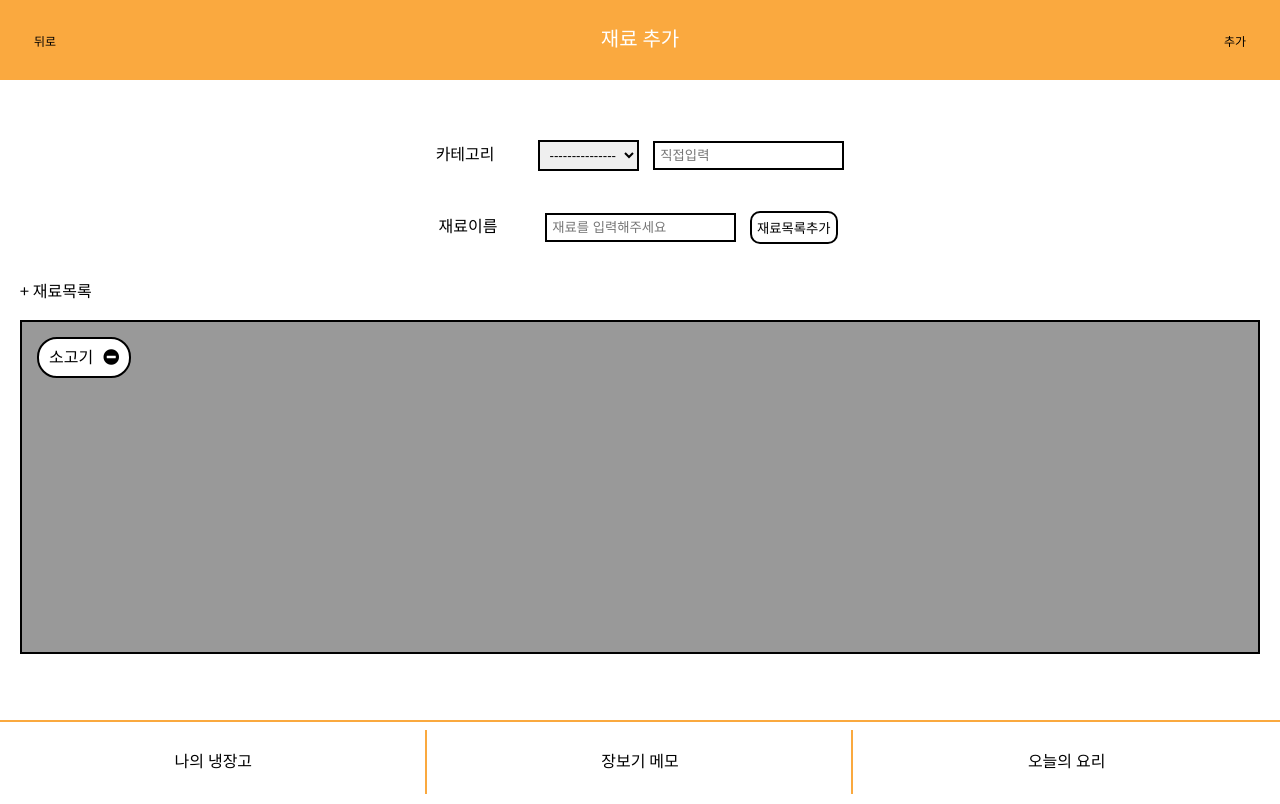
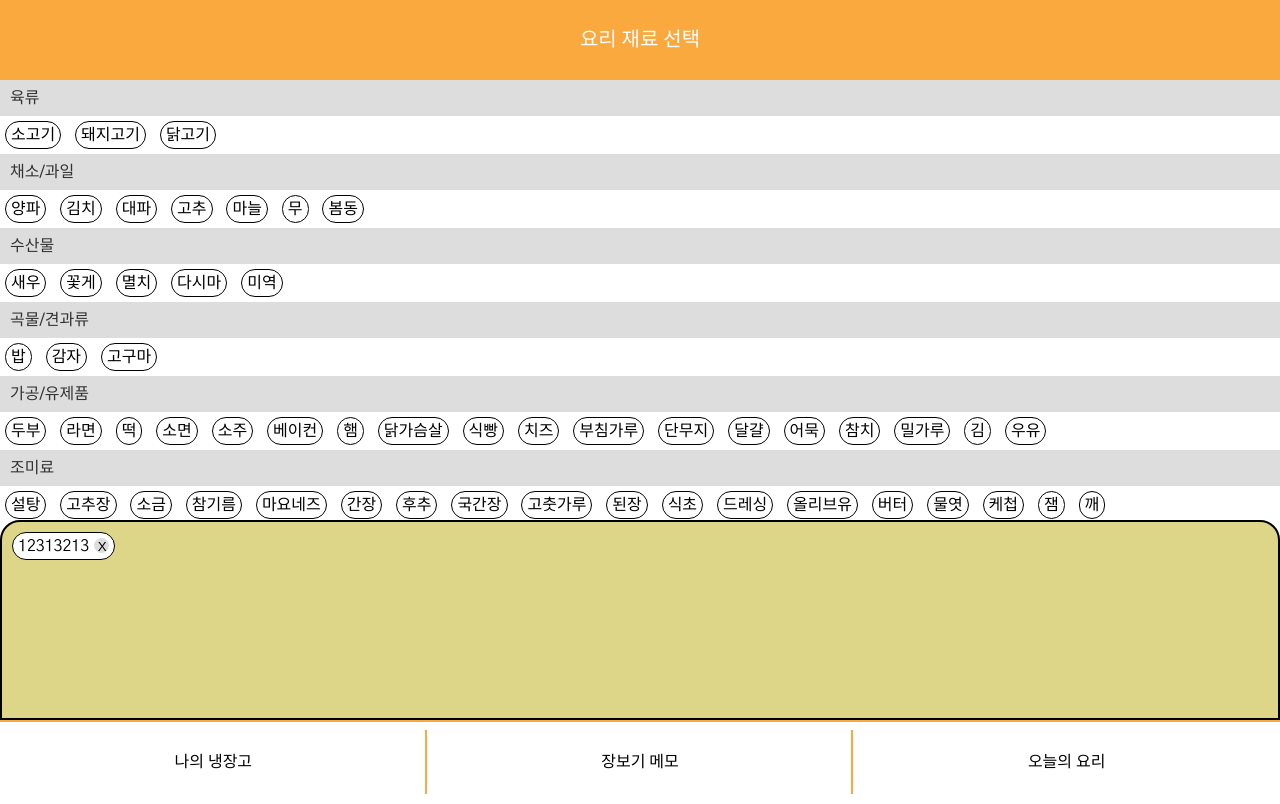
Before and after one commit to park-moen/EMO-v2, a web app: file public/ingredient.html in a window 1280 px wide. Run offline with its HTML, style and script files only (its server is not run), Linux system fonts and the light colour scheme; some libraries are stand-ins or nearby versions.

Commit message:
Fix : ingredient 및 my-ref 수정

```diff
--- a/public/css/ingredient.css
+++ b/public/css/ingredient.css
@@ -3,10 +3,12 @@
   top: 0;
   left: 0;
   /* background-color: #ddd; */
+  padding-top: 80px;
+  padding-bottom: 200px;
 }
 
 header {
-  position: relative;
+  position: fixed;
   top: 0;
   left: 0;
 }
@@ -72,71 +74,50 @@ header {
   margin-left: 10px;
 }
 
-.prev-btn {
-  display: block;
-  position: absolute;
-  top: 20px;
-  left: 20px;
-  width: 50px;
-  height: 40px;
-  border: none;
-  border-radius: 20px;
-  font-size: 12px;
-  color: black;
-  /* background-color: #fff; */
-  transition: background 0.3s;
+.category {
+  padding: 10px;
+  background-color: #ddd;
+  color: #333;
 }
 
-.prev-btn:hover {
+.ingredient ul li {
+  margin: 5px;
+  padding: 5px;
+  border: 1px solid black;
+  border-radius: 20px;
+  display: inline-block;
+}
+
+.ingre-item-container {
+  position: fixed;
+  width: 100%;
+  height: 200px;
+  bottom: 80px;
+  z-index: 1;
+  border: 2px solid black;
+  border-radius: 20px 20px 0 0;
+  box-sizing: border-box;
+  background-color: #ddd587;
+  padding: 10px;
+}
+
+.ingre-item {
+  list-style: none;
+  border: 1px solid black;
+  display: inline-block;
+  padding: 5px;
+  border-radius: 15px;
   background-color: #fff;
 }
 
-.ingre-add-btn {
-  display: block;
-  position: absolute;
-  top: 20px;
-  right: 20px;
-  width: 50px;
-  height: 40px;
-  border: none;
-  border-radius: 20px;
-  font-size: 12px;
-  color: black;
-  transition: background 0.3s;
+.remove-ingre-item {
+  display: inline-block;
+  margin-left: 5px;
+  width: 15px;
+  height: 15px;
+  border-radius: 15px;
+  text-align: center;
+  background-color: #ddd;
+  text-indent: -2.5px;
+  line-height: 15px;
 }
-
-.ingre-add-btn:hover {
-  background-color: #fff;
-}
-
-.ingredient-list-plus {
-  padding: 15px;
-  min-height: 300px;
-  background-color: #999;
-  border: 2px solid black;
-  text-align: left;
-}
-
-.ingredient-list-plus li {
-  border: 2px solid black;
-  background-color: #fff;
-  display: inline-block;
-  padding: 10px;
-  border-radius: 20px;
-}
-
-.ingredient-list-plus li a {
-  cursor: text;
-}
-
-.ingredient-list-plus li .fa-minus-circle {
-  display: inline-block;
-  padding-left: 10px;
-  cursor: pointer;
-  transition: all 0.3s;
-}
-
-.ingredient-list-plus li .fa-minus-circle:hover {
-  transform-origin: -50% 0%;
-  transform: rotate(45deg);
-}
--- a/public/ingredient.html
+++ b/public/ingredient.html
@@ -12,46 +12,120 @@
     <link rel="stylesheet" href="css/reset.css" />
     <link rel="stylesheet" href="css/normalize.css" />
     <link rel="stylesheet" href="css/ingredient.css" />
+    <script src="./js/ingredient.js" defer></script>
     <title>Document</title>
   </head>
 
   <body>
     <div class="container">
-      <header>
-        재료 추가
-        <button class="prev-btn">뒤로</button>
-        <button class="ingre-add-btn">추가</button>
-      </header>
+      <header>요리 재료 선택</header>
       <main>
-        <div class="main-inner">
-          <ul class="category">
-            <h2>카테고리</h2>
-            <li>
-              <select name="" id="">
-                <option value="">---------------</option>
-                <option value="">육류</option>
-                <option value="">채소/과일</option>
-                <option value="">수산물</option>
-                <option value="">곡물/견과류</option>
-                <option value="">가공/유제품</option>
-                <option value="">조미료</option>
-              </select>
-              <input type="text" placeholder="직접입력" />
-            </li>
-          </ul>
+        <ul>
+          <li>
+            <h3 class="category gogi">육류</h3>
+            <div class="ingredient">
+              <ul>
+                <li class="gogi-item-1">소고기</li>
+                <li class="gogi-item-2">돼지고기</li>
+                <li class="gogi-item-3">닭고기</li>
+              </ul>
+            </div>
+          </li>
 
-          <ul class="ingredient-name">
-            <h2>재료이름</h2>
-            <li>
-              <input type="text" placeholder="재료를 입력해주세요" />
-              <button class="ingredient-name-btn">재료목록추가</button>
-            </li>
-          </ul>
+          <li>
+            <h3 class="category vege">채소/과일</h3>
+            <div class="ingredient">
+              <ul>
+                <li class="vege-item-1">양파</li>
+                <li class="vege-item-2">김치</li>
+                <li class="vege-item-3">대파</li>
+                <li class="vege-item-4">고추</li>
+                <li class="vege-item-5">마늘</li>
+                <li class="vege-item-6">무</li>
+                <li class="vege-item-7">봄동</li>
+              </ul>
+            </div>
+          </li>
 
-          <h2 class="ingredient-list-title">+ 재료목록</h2>
-          <ul class="ingredient-list-plus">
-            <li><a href="">소고기</a><i class="fas fa-minus-circle"></i></li>
-          </ul>
+          <li>
+            <h3 class="category seafood">수산물</h3>
+            <div class="ingredient">
+              <ul>
+                <li class="seafood-item-1">새우</li>
+                <li class="seafood-item-2">꽃게</li>
+                <li class="seafood-item-3">멸치</li>
+                <li class="seafood-item-4">다시마</li>
+                <li class="seafood-item-5">미역</li>
+              </ul>
+            </div>
+          </li>
+
+          <li>
+            <h3 class="category cereal">곡물/견과류</h3>
+            <div class="ingredient">
+              <ul>
+                <li class="cereal-item-1">밥</li>
+                <li class="cereal-item-2">감자</li>
+                <li class="cereal-item-3">고구마</li>
+              </ul>
+            </div>
+          </li>
+
+          <li>
+            <h3 class="category manufact">가공/유제품</h3>
+            <div class="ingredient">
+              <ul>
+                <li class="manufact-item-1">두부</li>
+                <li class="manufact-item-2">라면</li>
+                <li class="manufact-item-3">떡</li>
+                <li class="manufact-item-4">소면</li>
+                <li class="manufact-item-5">소주</li>
+                <li class="manufact-item-6">베이컨</li>
+                <li class="manufact-item-7">햄</li>
+                <li class="manufact-item-8">닭가슴살</li>
+                <li class="manufact-item-9">식빵</li>
+                <li class="manufact-item-10">치즈</li>
+                <li class="manufact-item-11">부침가루</li>
+                <li class="manufact-item-12">단무지</li>
+                <li class="manufact-item-13">달걀</li>
+                <li class="manufact-item-14">어묵</li>
+                <li class="manufact-item-15">참치</li>
+                <li class="manufact-item-16">밀가루</li>
+                <li class="manufact-item-17">김</li>
+                <li class="manufact-item-18">우유</li>
+              </ul>
+            </div>
+          </li>
+
+          <li>
+            <h3 class="category Seasoning">조미료</h3>
+            <div class="ingredient">
+              <ul>
+                <li class="Seasoning-item-1">설탕</li>
+                <li class="Seasoning-item-2">고추장</li>
+                <li class="Seasoning-item-3">소금</li>
+                <li class="Seasoning-item-4">참기름</li>
+                <li class="Seasoning-item-5">마요네즈</li>
+                <li class="Seasoning-item-6">간장</li>
+                <li class="Seasoning-item-7">후추</li>
+                <li class="Seasoning-item-8">국간장</li>
+                <li class="Seasoning-item-9">고춧가루</li>
+                <li class="Seasoning-item-10">된장</li>
+                <li class="Seasoning-item-11">식초</li>
+                <li class="Seasoning-item-12">드레싱</li>
+                <li class="Seasoning-item-13">올리브유</li>
+                <li class="Seasoning-item-14">버터</li>
+                <li class="Seasoning-item-15">물엿</li>
+                <li class="Seasoning-item-16">케첩</li>
+                <li class="Seasoning-item-17">잼</li>
+                <li class="Seasoning-item-18">깨</li>
+              </ul>
+            </div>
+          </li>
+        </ul>
+
+        <div class="ingre-item-container">
+          <li class="ingre-item">12313213<button class="remove-ingre-item">X</button></li>
         </div>
       </main>
       <nav>
```
Also changed, not shown: public/css/my-ref.css (+71 -1 lines), public/my-ref.html (+16 -2 lines), public/js/my-ref.js (deleted), public/js/my-ref.mjs (added).
